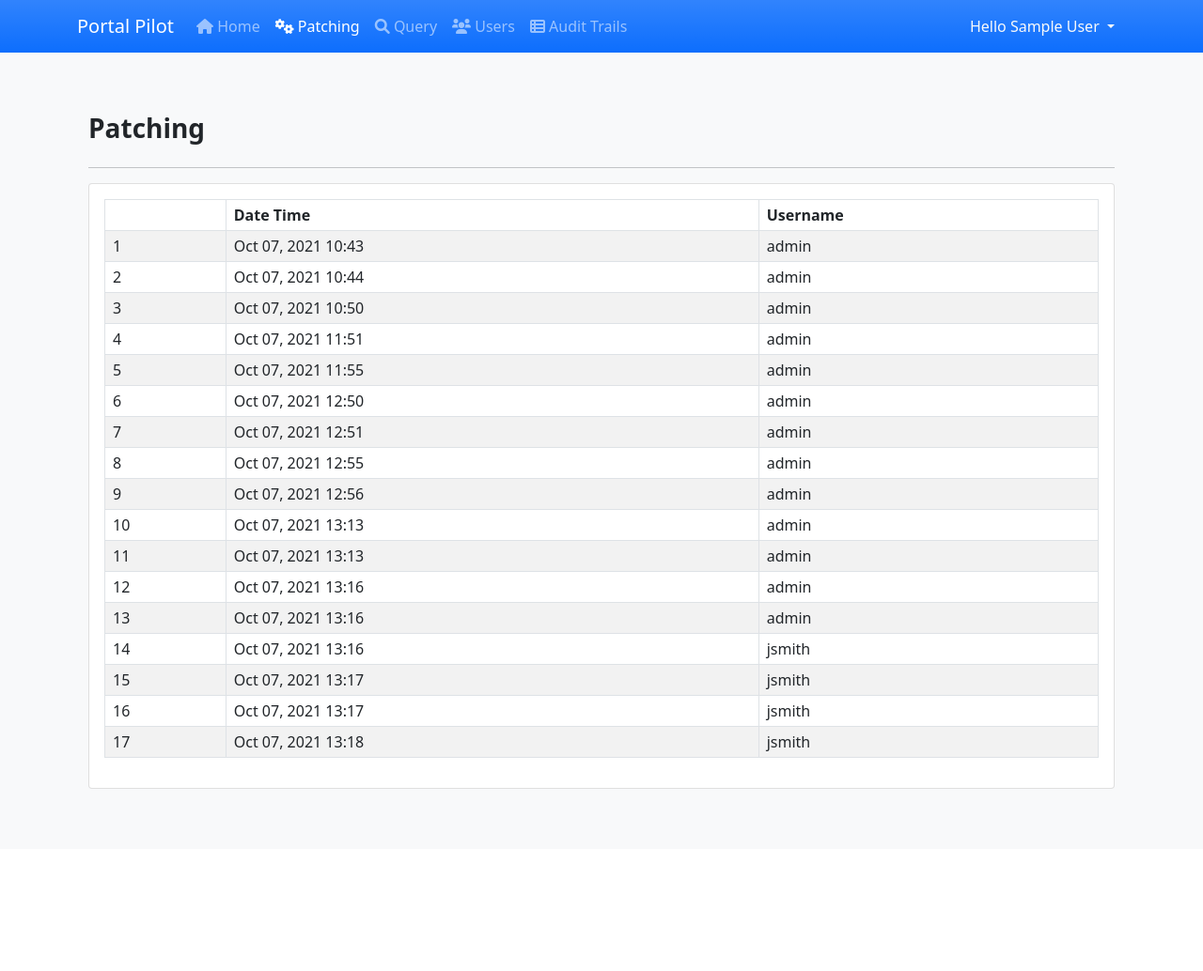
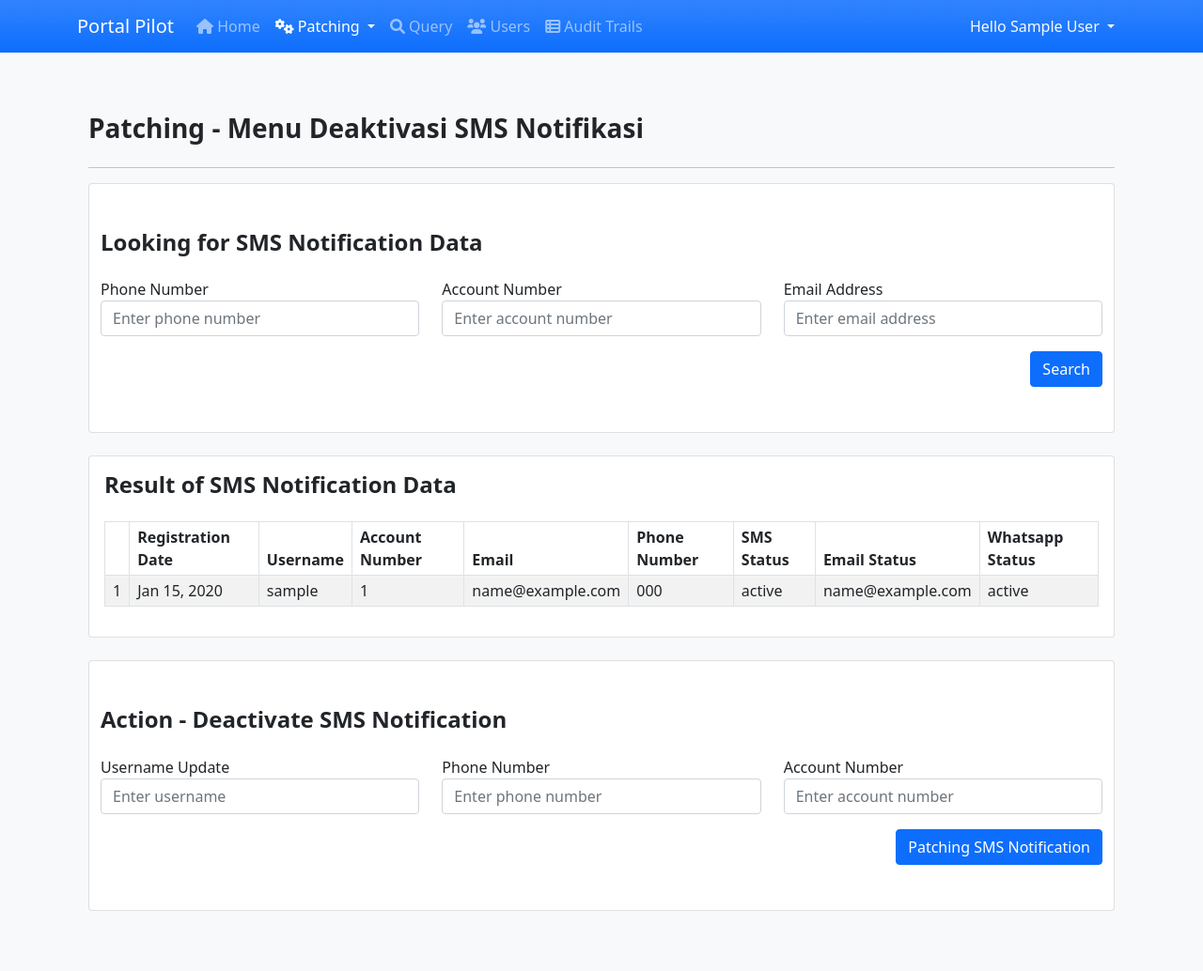
Before and after one commit to princealvinyusuf/Portal-Pilot, a PHP site: page /?page=patching in a window 1280 px wide. Shown: the whole page at 94% size. Before the commit the page ends 840 px from the top, so only its background shows below. Run offline with PHP 8.4, Linux system fonts and the light colour scheme; the visitor is signed in with stand-in values (Sample User, id 1); data comes from the database, SQL or seed files in the repository; tables that the repository leaves empty or names only in its code hold one stand-in row (values such as "Sample post"); some libraries are stand-ins or nearby versions.

Commit message:
Added dropdown menu in Patching Navigation, Added Deactivate SMS Notification

```diff
--- a/index.php
+++ b/index.php
@@ -48,9 +48,20 @@ $page = isset ($_GET['page']) ? $_GET['page'] : 'home';
                             <a class="nav-link <?php echo ($page == 'home') ? 'active' : '' ?>" aria-current="page"
                                 href="./"><i class="fa fa-home"></i> Home</a>
                         </li>
-                        <li class="nav-item">
-                            <a class="nav-link <?php echo ($page == 'patching') ? 'active' : '' ?>" aria-current="page"
-                                href="./?page=patching"><i class="fas fa-cogs"></i> Patching</a>
+                        <li class="nav-item dropdown"> <!-- Add 'dropdown' class here -->
+                            <a class="nav-link dropdown-toggle <?php echo ($page == 'patching') ? 'active' : '' ?>"
+                                href="#" id="navbarDropdown" role="button" data-bs-toggle="dropdown"
+                                aria-expanded="false">
+                                <i class="fas fa-cogs"></i> Patching
+                            </a>
+                            <ul class="dropdown-menu" aria-labelledby="navbarDropdown"> <!-- Dropdown menu -->
+                                <li><a class="dropdown-item" href="./?page=patching">Deaktivate SMS Notification</a></li>
+                                <li><a class="dropdown-item" href="#">Submenu Item 2</a></li>
+                                <li>
+                                    <hr class="dropdown-divider">
+                                </li>
+                                <li><a class="dropdown-item" href="#">Submenu Item 3</a></li>
+                            </ul>
                         </li>
 
                         <li class="nav-item">
--- a/patching.php
+++ b/patching.php
@@ -1,37 +1,140 @@
 <div class="container py-5">
     <div class="d-flex w-100">
-        <h3 class="col-auto flex-grow-1"><b>Patching</b></h3>
+        <h3 class="col-auto flex-grow-1"><b>Patching - Menu Deaktivasi SMS Notifikasi</b></h3>
     </div>
     <hr>
     <div class="card">
+        <div class="container py-5">
+            <h4 class="mb-4"><strong>Looking for SMS Notification Data</strong></h4>
+            <div class="row">
+                <div class="col-md-4">
+                    <div class="form-group mb-3">
+                        <label for="phone">Phone Number</label>
+                        <input type="text" class="form-control" id="phone" placeholder="Enter phone number">
+                    </div>
+                </div>
+                <div class="col-md-4">
+                    <div class="form-group mb-3">
+                        <label for="account">Account Number</label>
+                        <input type="text" class="form-control" id="account" placeholder="Enter account number">
+                    </div>
+                </div>
+                <div class="col-md-4">
+                    <div class="form-group mb-3">
+                        <label for="email">Email Address</label>
+                        <input type="email" class="form-control" id="email" placeholder="Enter email address">
+                    </div>
+                </div>
+            </div>
+            <div class="row">
+                <div class="col-md-12">
+                    <div class="text-md-end">
+                        <button type="button" class="btn btn-primary">Search</button>
+                    </div>
+                </div>
+            </div>
+        </div>
+    </div>
+
+    <br>
+    <div class="card">
+
         <div class="card-body">
+            <h4 class="mb-4"><strong>Result of SMS Notification Data</strong></h4>
             <table class="table table-bordered table-striped table-hover">
                 <thead>
                     <tr>
                         <th class="py-1 px-2"></th>
-                        <th class="py-1 px-2">Date Time</th>
+                        <th class="py-1 px-2">Registration Date</th>
                         <th class="py-1 px-2">Username</th>
+                        <th class="py-1 px-2">Account Number</th>
+                        <th class="py-1 px-2">Email</th>
+                        <th class="py-1 px-2">Phone Number</th>
+                        <th class="py-1 px-2">SMS Status</th>
+                        <th class="py-1 px-2">Email Status</th>
+                        <th class="py-1 px-2">Whatsapp Status</th>
                     </tr>
                 </thead>
                 <tbody>
                     <?php
-                    $qry = $conn->query("SELECT l.*,u.username FROM `logs` l inner join users u on l.user_id = u.id order by  unix_timestamp(l.`date_created`) asc");
+                    $qry = $conn->query("SELECT * FROM customers ORDER BY registration_date ASC");
                     $i = 1;
-                    while($row=$qry->fetch_assoc()):
-                    ?>
-                    <tr>
-                        <td class="py-1 px-2"><?php echo $i++ ?></td>
-                        <td class="py-1 px-2"><?php echo date("M d, Y H:i",strtotime($row['date_created'])) ?></td>
-                        <td class="py-1 px-2"><?php echo $row['username'] ?></td>
-                    </tr>
+                    while ($row = $qry->fetch_assoc()):
+                        ?>
+                        <tr>
+                            <td class="py-1 px-2">
+                                <?php echo $i++ ?>
+                            </td>
+                            <td class="py-1 px-2">
+                                <?php echo date("M d, Y", strtotime($row['registration_date'])) ?>
+                            </td>
+                            <td class="py-1 px-2">
+                                <?php echo $row['username'] ?>
+                            </td>
+                            <td class="py-1 px-2">
+                                <?php echo $row['account_number'] ?>
+                            </td>
+                            <td class="py-1 px-2">
+                                <?php echo $row['email'] ?>
+                            </td>
+                            <td class="py-1 px-2">
+                                <?php echo $row['phone_number'] ?>
+                            </td>
+                            <td class="py-1 px-2">
+                                <?php echo $row['sms_status'] ?>
+                            </td>
+                            <td class="py-1 px-2">
+                                <?php echo $row['email_status'] ?>
+                            </td>
+                            <td class="py-1 px-2">
+                                <?php echo $row['whatsapp_status'] ?>
+                            </td>
+                        </tr>
                     <?php endwhile; ?>
-                    <?php if($qry->num_rows <=0): ?>
+                    <?php if ($qry->num_rows <= 0): ?>
                         <tr>
-                            <th class="tex-center"  colspan="4">No data to display.</th>
+                            <th class="text-center" colspan="9">No data to display.</th>
                         </tr>
                     <?php endif; ?>
                 </tbody>
             </table>
         </div>
+
     </div>
+
+    <br>
+    <div class="card">
+
+        <div class="container py-5">
+            <h4 class="mb-4"><strong>Action - Deactivate SMS Notification</strong></h4>
+            <div class="row">
+                <div class="col-md-4">
+                    <div class="form-group mb-3">
+                        <label for="username">Username Update</label>
+                        <input type="text" class="form-control" id="username" placeholder="Enter username">
+                    </div>
+                </div>
+                <div class="col-md-4">
+                    <div class="form-group mb-3">
+                        <label for="phone">Phone Number</label>
+                        <input type="text" class="form-control" id="phone" placeholder="Enter phone number">
+                    </div>
+                </div>
+                <div class="col-md-4">
+                    <div class="form-group mb-3">
+                        <label for="account">Account Number</label>
+                        <input type="text" class="form-control" id="account" placeholder="Enter account number">
+                    </div>
+                </div>
+            </div>
+            <div class="row">
+                <div class="col-md-12">
+                    <div class="text-md-end">
+                        <button type="button" class="btn btn-primary">Patching SMS Notification</button>
+                    </div>
+                </div>
+            </div>
+        </div>
+    </div>
+
 </div>
```
